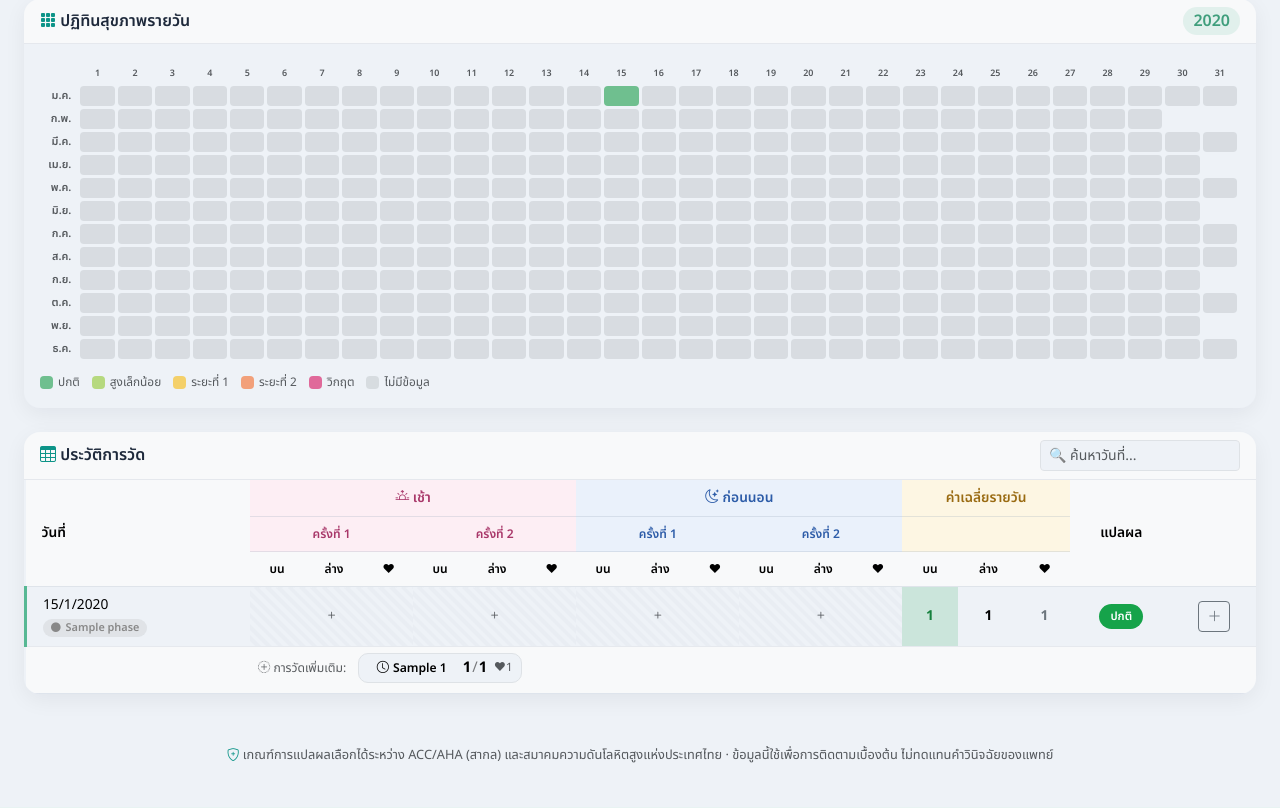
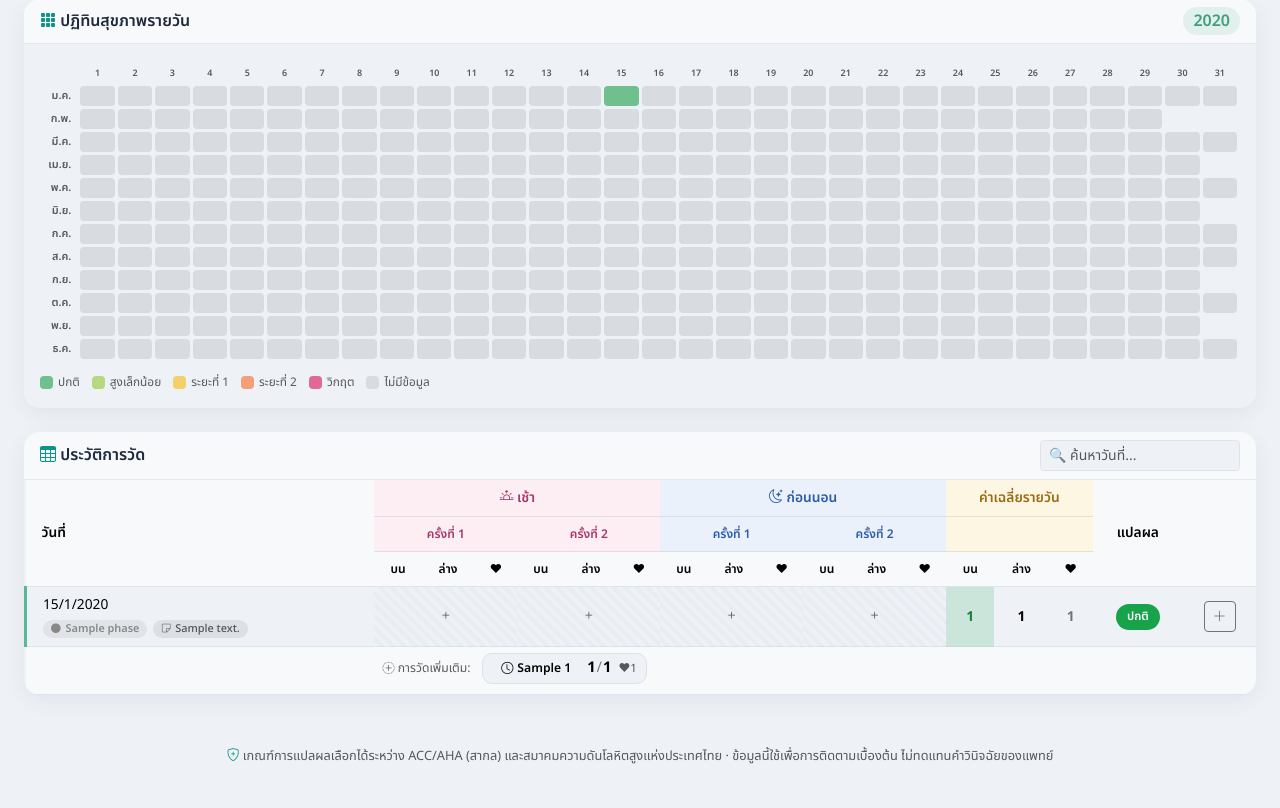
Before and after one commit to Jare3289/BP_record, a PHP site: page / in a window 1280 px wide. Shown: the part 306-1114 px from the top of the page. Before the commit the page ends 1069 px from the top, so only its background shows below. Run offline with PHP 8.4, Linux system fonts and the light colour scheme; data comes from the database, SQL or seed files in the repository; tables that the repository leaves empty hold one stand-in row (values such as "Sample post"); some libraries are stand-ins or nearby versions; some web fonts are replaced.

Commit message:
แสดงหมายเหตุในช่องวันที่ รวมกลุ่มกับป้ายช่วงที่รักษา

```diff
--- a/assets/style.css
+++ b/assets/style.css
@@ -359,7 +359,14 @@ body { background: var(--bs-body-bg); }
   color: var(--pc, #57b894); background: color-mix(in srgb, var(--pc, #57b894) 14%, transparent);
   padding: 2px 10px; border-radius: 999px; }
 .phase-tag .bi { font-size: .6rem; }
-.phase-tag.sm { font-size: .68rem; padding: 1px 8px; margin-top: 3px; }
+.phase-tag.sm { font-size: .68rem; padding: 1px 8px; margin-top: 0; }
+
+/* กลุ่มป้ายช่วงที่รักษา + หมายเหตุ ในช่องวันที่ */
+.day-meta { display: flex; flex-wrap: wrap; align-items: center; gap: 4px 6px; margin-top: 4px; }
+.day-note { display: inline-flex; align-items: center; gap: 4px; font-size: .68rem; font-weight: 500;
+  color: var(--bs-secondary-color, #6c757d); background: color-mix(in srgb, var(--bs-secondary-color, #6c757d) 12%, transparent);
+  padding: 1px 8px; border-radius: 999px; max-width: 170px; }
+.day-note .bi { font-size: .62rem; opacity: .85; }
 
 .phase-chips { display: flex; flex-wrap: wrap; gap: 8px; }
 .phase-chip { display: inline-flex; align-items: center; gap: 6px; border: 1px solid var(--bs-border-color);
--- a/index.php
+++ b/index.php
@@ -151,11 +151,17 @@ require __DIR__ . '/includes/header.php';
           $chosen = array_filter([$morn[0] ?? null, $morn[1] ?? null, $bed[0] ?? null, $bed[1] ?? null]);
           $chosenIds = array_map(fn($r) => $r['id'], $chosen);
           $extra = array_values(array_filter($d['readings'], fn($r) => !in_array($r['id'], $chosenIds)));
+          $notes = array_values(array_unique(array_filter(array_map(fn($r) => trim((string)($r['note'] ?? '')), $d['readings']), fn($n) => $n !== '')));
         ?>
           <tr data-date="<?= fmt_date($d['date']) ?>" class="day-start text-center">
             <td class="ps-3 text-start day-cell">
               <div class="fw-600 text-nowrap"><?= fmt_date($d['date']) ?></div>
-              <?php if ($ph): ?><span class="phase-tag sm" style="--pc:<?= e($ph['color']) ?>"><i class="bi bi-circle-fill"></i> <?= e($ph['name']) ?></span><?php endif; ?>
+              <?php if ($ph || $notes): ?>
+              <div class="day-meta">
+                <?php if ($ph): ?><span class="phase-tag sm" style="--pc:<?= e($ph['color']) ?>"><i class="bi bi-circle-fill"></i> <?= e($ph['name']) ?></span><?php endif; ?>
+                <?php foreach ($notes as $n): ?><span class="day-note"><i class="bi bi-sticky"></i> <?= e($n) ?></span><?php endforeach; ?>
+              </div>
+              <?php endif; ?>
             </td>
             <?= render_slot($morn[0] ?? null, $d['date'], 'morning') ?>
             <?= render_slot($morn[1] ?? null, $d['date'], 'morning') ?>
```
